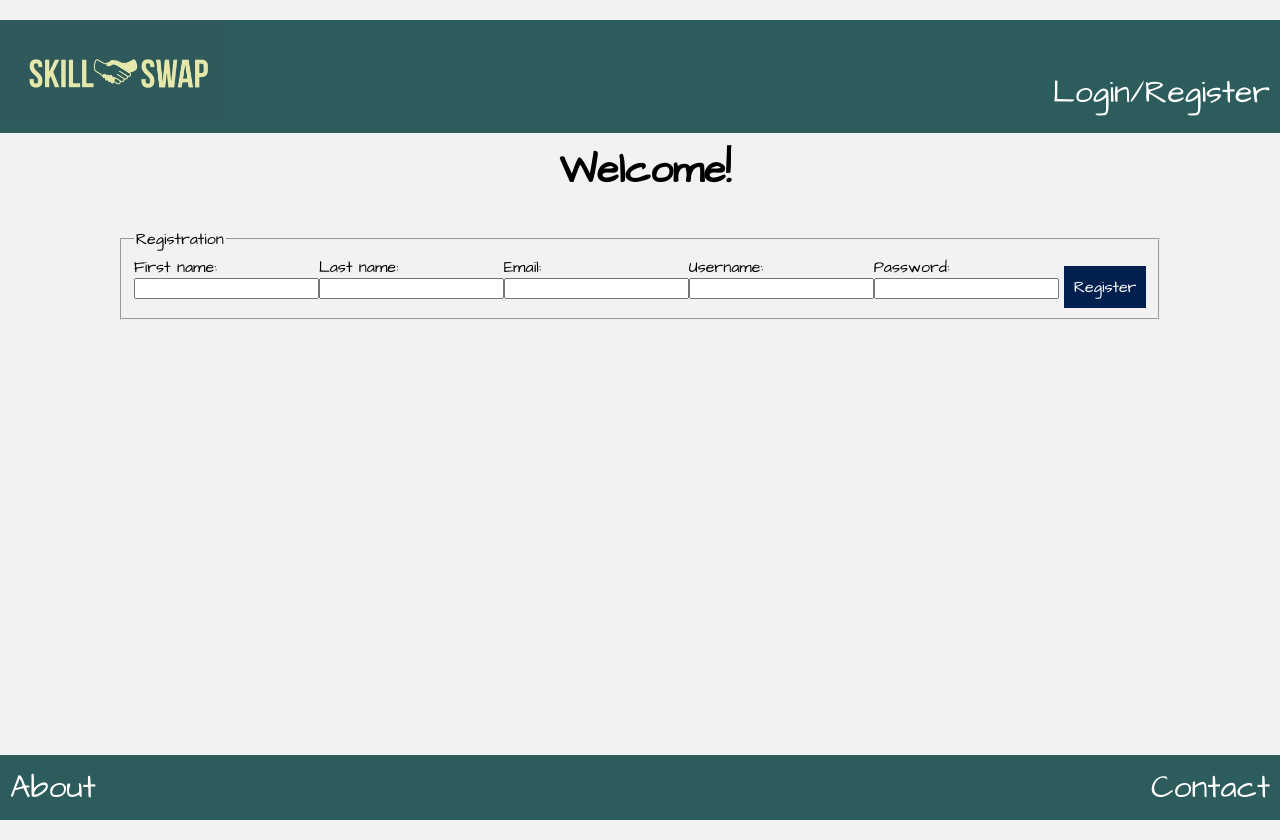
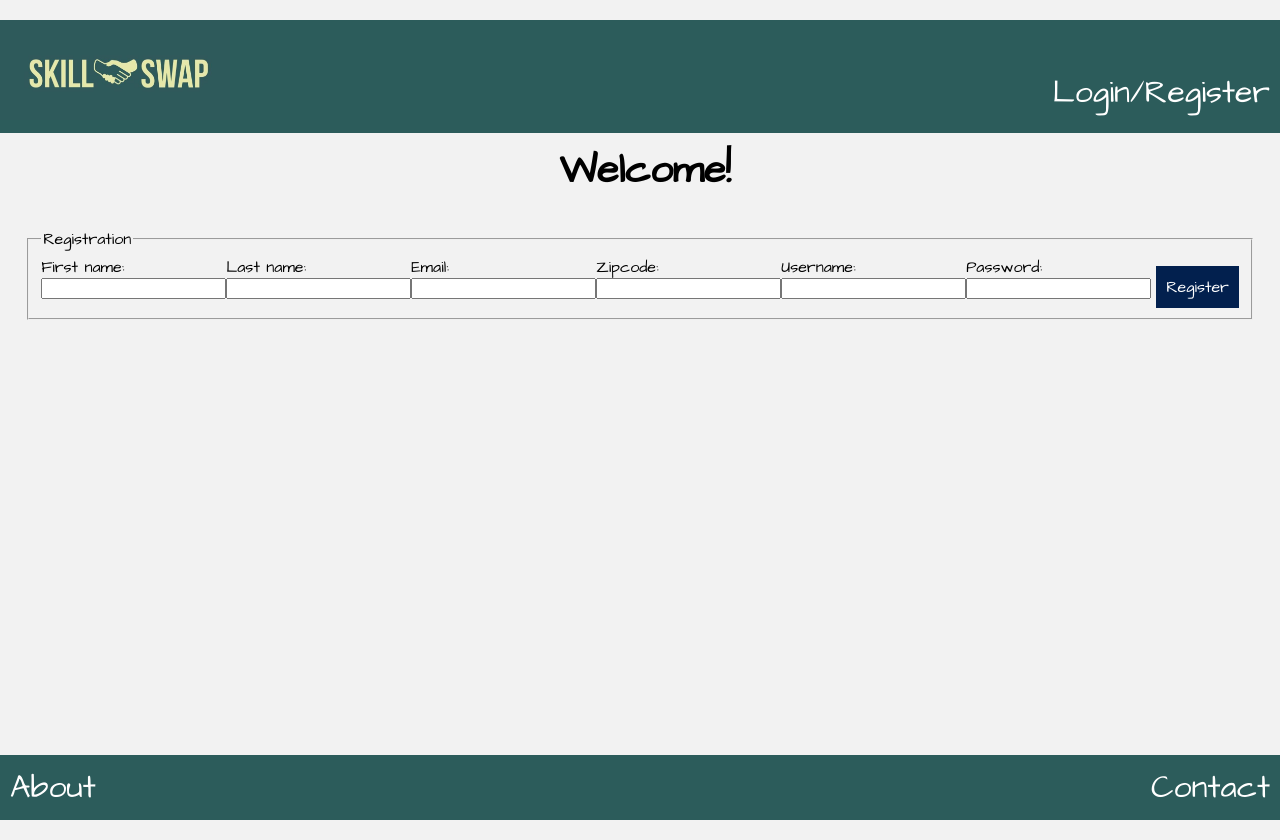
Before and after one commit to mloldacre/skillSwap-frontEnd, a React (Create React App) app: page /registration in a window 1280 px wide. Built offline with nearby package versions, Linux system fonts and the light colour scheme.

Commit message:
connected backend and added zipcode field to registration form

```diff
--- a/src/components/Registration/Registration.js
+++ b/src/components/Registration/Registration.js
@@ -88,6 +88,18 @@ export default class Registration extends Component {
                 id='RegistrationFormEmail'>
               </input>
             </div>
+            <div className='zipcode'>
+              <label htmlFor='zipcode'>
+              Zipcode:
+          </label>
+              <input
+                name='zipcode'
+                type='number'
+                maxLength='5'
+                required
+                id='zipcode'>
+              </input>
+            </div>
             <div className='user_name'>
               <label htmlFor='RegistrationFormUsername'>
                 Username:
```
